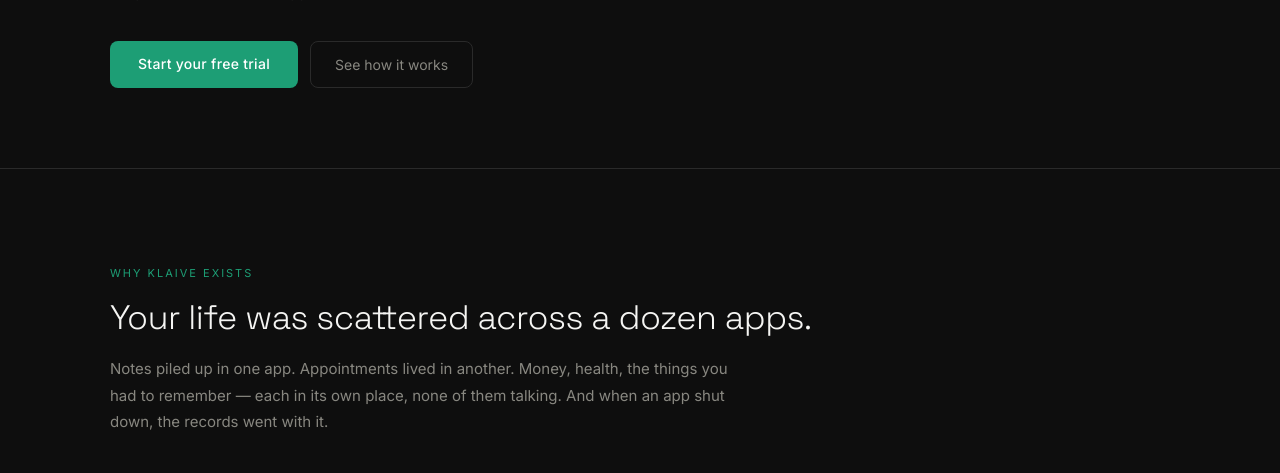
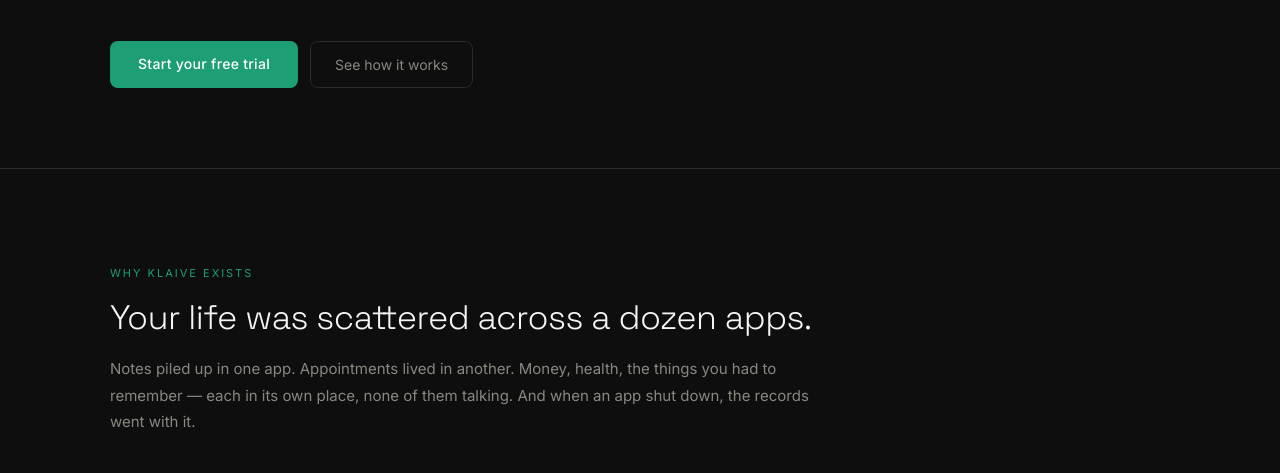
Before and after one commit to mie-today/kimija, a plain HTML site: page klaive2.html in a window 1280 px wide. Shown: the part 479-952 px from the top of the page. Drawn offline with nearby package versions, Linux system fonts and the light colour scheme.

Commit message:
Adjust max-width for headings in klaive2.html
Updated max-width for section headings and lead text.

```diff
--- a/klaive2.html
+++ b/klaive2.html
@@ -414,9 +414,9 @@
         .sec h2 {
             font-family: 'Space Grotesk', sans-serif;
             font-size: 34px; font-weight: 300; letter-spacing: -0.5px;
-            line-height: 1.2; color: var(--text); margin-bottom: 18px; max-width: 760px;
+            line-height: 1.2; color: var(--text); margin-bottom: 18px; max-width: 820px;
         }
-        .sec .lead { font-size: 15px; color: var(--text2); line-height: 1.75; max-width: 620px; margin-bottom: 0; }
+        .sec .lead { font-size: 15px; color: var(--text2); line-height: 1.75; max-width: 720px; margin-bottom: 0; }
         /* Problem */
         .prob-grid { display: grid; grid-template-columns: 1fr 1fr; gap: 28px; margin-top: 44px; }
         .prob-card {
```
